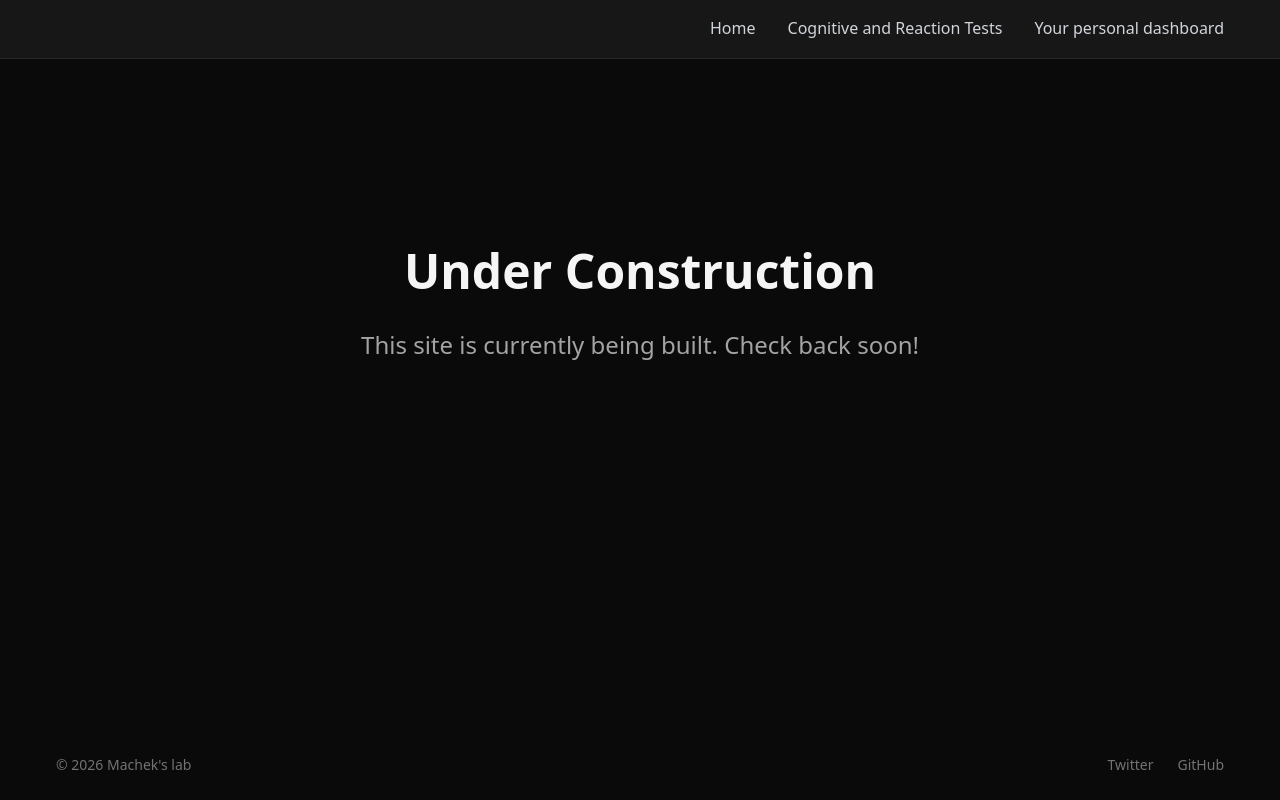
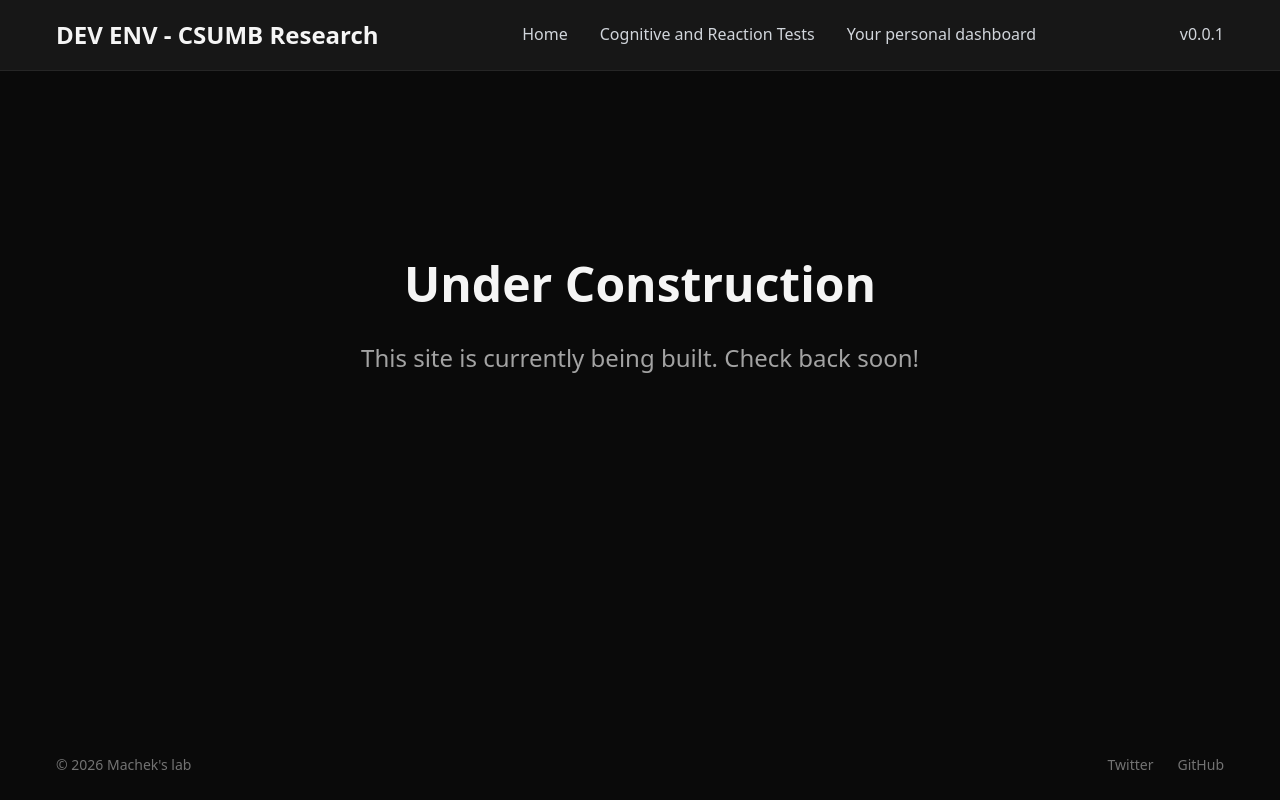
Before and after one commit to xxdunedainxx/CSUMB_SSBU_WEB_APP, an Astro site in the folder frontend/: page / in a window 1280 px wide. Built offline with nearby package versions, Linux system fonts and the light colour scheme; Astro itself is replaced by a stand-in of ours.

Commit message:
small frontend things

```diff
--- a/frontend/src/components/Footer.astro
+++ b/frontend/src/components/Footer.astro
@@ -1,4 +1,7 @@
 ---
+import Setup from '../react/ts/util/Setup'
+const setup = new Setup();
+
 const year = new Date().getFullYear();
 
 //TODO: Change "Machek's lab" to proper credits/copyright
--- a/frontend/src/components/Header.astro
+++ b/frontend/src/components/Header.astro
@@ -1,11 +1,16 @@
 ---
-const siteTitle = ''; //TODO: update this with offical name
+import Setup from '../react/ts/util/Setup'
+const setup = new Setup();
+
+const siteTitle = `CSUMB Research`; //TODO: update this with offical name
+const finalSiteTile = !setup.config.isProd ? `DEV ENV - ${siteTitle}` : siteTitle;
+const VERSION = setup.config.version
 ---
 
 <header class="site-header" role="banner">
     <div class="container header-inner">
-        <a class="site-logo" href="/" aria-label={siteTitle}>
-            <span>{siteTitle}</span>
+        <a class="site-logo" href="/" aria-label={finalSiteTile}>
+            <span>{finalSiteTile}</span>
         </a>
 
         <button class="nav-toggle" aria-controls="primary-navigation" aria-expanded="false" aria-label="Toggle navigation">
@@ -19,6 +24,7 @@ const siteTitle = ''; //TODO: update this with offical name
                 <li><a href="/dashboard/">Your personal dashboard</a></li>
             </ul>
         </nav>
+        <div>v{VERSION}</div>
     </div>
 
     <script>
--- a/frontend/src/react/ts/util/Setup.ts
+++ b/frontend/src/react/ts/util/Setup.ts
@@ -9,7 +9,7 @@ export class Setup{
     constructor(){
         const conf: AppConfigurationOptions = {
         env: 'dev',
-        version: '0.0.0',
+        version: '0.0.1',
         config: {
             logging: { level: 'debug' },
             headers: {},
```
Also changed, not shown: frontend/src/pages/tests/[slug].astro (+10 -2 lines), frontend/src/react/components/TestResultListenerComponent.tsx (+6 -2 lines), frontend/src/react/ts/data/tests.ts (+7 -1 lines).
